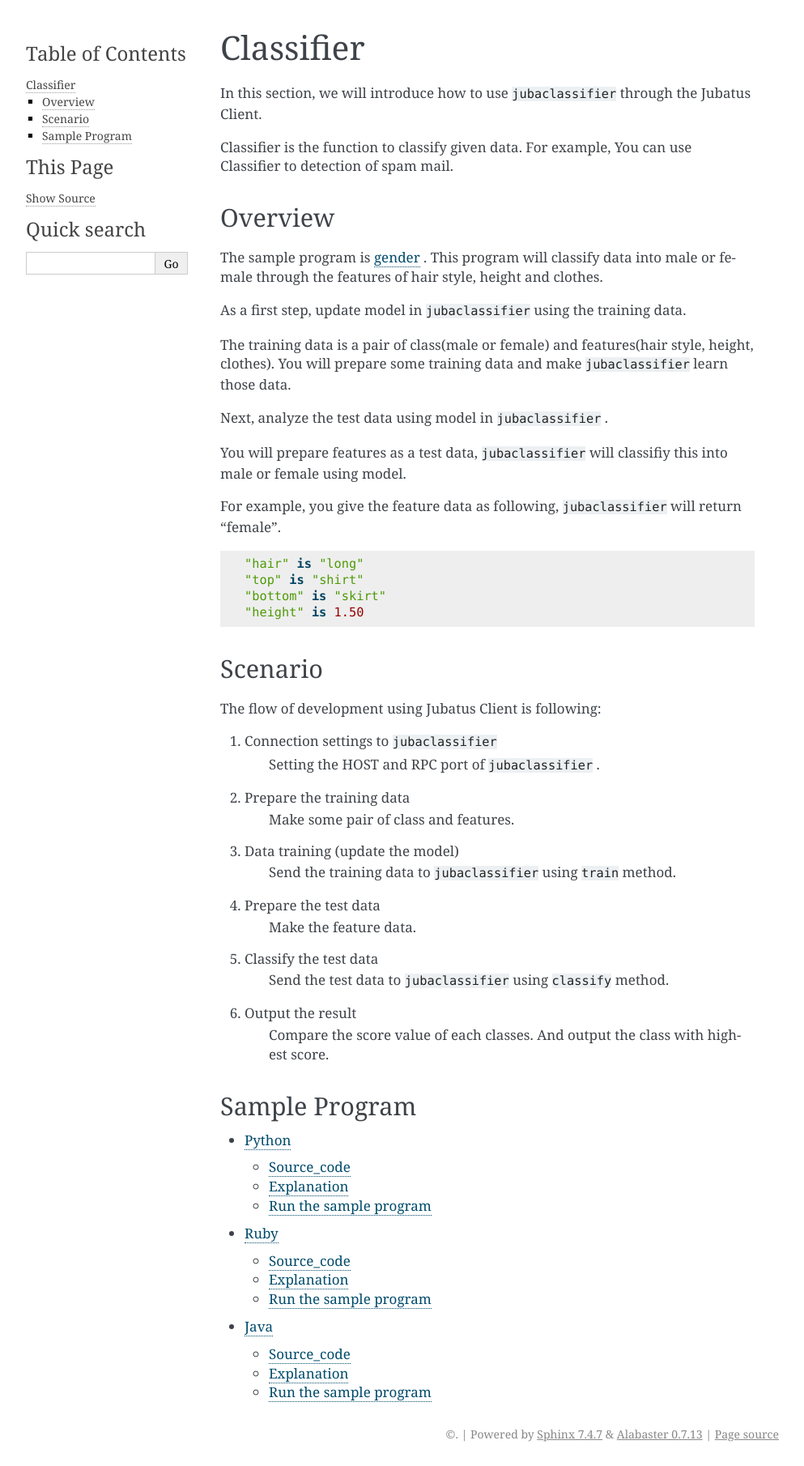
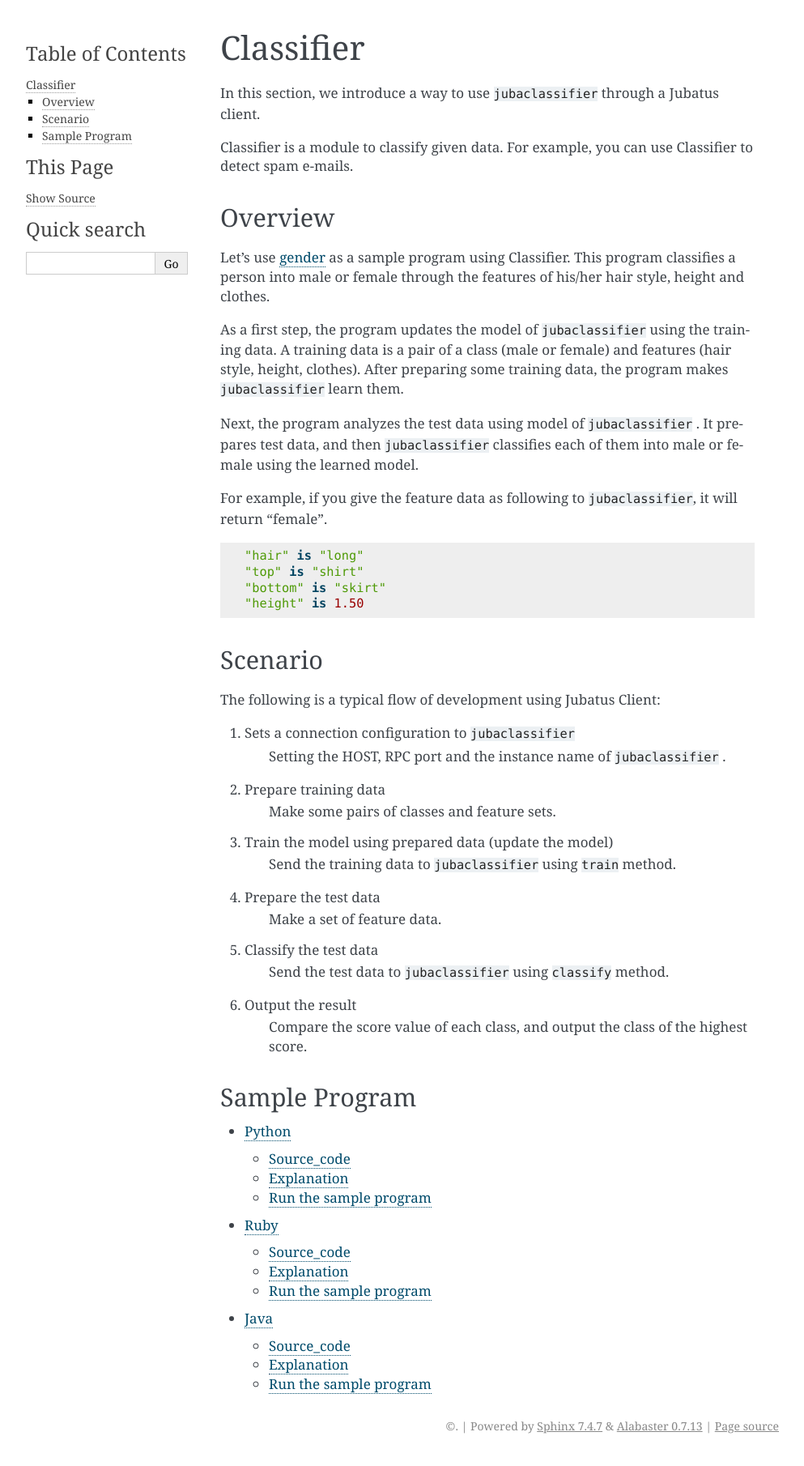
Before and after one commit to jubatus/website, a Sphinx documentation site: the page built from source/en/tutorial/classifier.rst, in a window 1280 px wide. Shown: the whole page at 81% size, without its empty margins (148-1141 px from the left). Built offline with Sphinx 7.4.7, drawn with Linux system fonts in a browser that asks for light colours; the version number could not be read and is left out.

Commit message:
Improve English version of classifier tutorial

```diff
--- a/source/en/tutorial/classifier.rst
+++ b/source/en/tutorial/classifier.rst
@@ -1,25 +1,21 @@
 Classifier
 =================
 
-In this section, we will introduce how to use ``jubaclassifier`` through the Jubatus Client.
+In this section, we introduce a way to use ``jubaclassifier`` through a Jubatus client.
 
-Classifier is the function to classify given data. For example, You can use Classifier to detection of spam mail.
+Classifier is a module to classify given data. For example, you can use Classifier to detect spam e-mails.
 
 -------------------------------------
 Overview
 -------------------------------------
 
-The sample program is `gender <https://github.com/jubatus/jubatus-example/tree/master/gender>`_ . This program will classify data into male or female through the features of hair style, height and clothes.
+Let's use `gender <https://github.com/jubatus/jubatus-example/tree/master/gender>`_ as a sample program using Classifier. This program classifies a person into male or female through the features of his/her hair style, height and clothes.
 
-As a first step, update model in ``jubaclassifier`` using the training data.
+As a first step, the program updates the model of ``jubaclassifier`` using the training data. A training data is a pair of a class (male or female) and features (hair style, height, clothes). After preparing some training data, the program makes ``jubaclassifier`` learn them.
 
-The training data is a pair of class(male or female) and features(hair style, height, clothes). You will prepare some training data and make ``jubaclassifier`` learn those data.
+Next, the program analyzes the test data using model of ``jubaclassifier`` . It prepares test data, and then ``jubaclassifier`` classifies each of them into male or female using the learned model.
 
-Next, analyze the test data using model in ``jubaclassifier`` .
-
-You will prepare features as a test data, ``jubaclassifier`` will classifiy this into male or female using model.
-
-For example, you give the feature data as following, ``jubaclassifier`` will return "female".
+For example, if you give the feature data as following to ``jubaclassifier``, it will return "female".
 
 ::
 
@@ -33,25 +29,25 @@ For example, you give the feature data as following, ``jubaclassifier`` will ret
 Scenario
 --------------------------------
 
-The flow of development using Jubatus Client is following:
+The following is a typical flow of development using Jubatus Client:
 
-1. Connection settings to ``jubaclassifier``
-    Setting the HOST and RPC port of ``jubaclassifier`` .
+1. Sets a connection configuration to ``jubaclassifier``
+    Setting the HOST, RPC port and the instance name of ``jubaclassifier`` .
 
-2. Prepare the training data
-    Make some pair of class and features.
+2. Prepare training data
+    Make some pairs of classes and feature sets.
 
-3. Data training (update the model)
+3. Train the model using prepared data (update the model)
     Send the training data to ``jubaclassifier`` using ``train`` method.
 
 4. Prepare the test data
-    Make the feature data.
+    Make a set of feature data.
 
 5. Classify the test data
     Send the test data to ``jubaclassifier`` using ``classify`` method.
 
 6. Output the result
-    Compare the score value of each classes. And output the class with highest score.
+    Compare the score value of each class, and output the class of the highest score.
 
 
 --------------------------------
```
